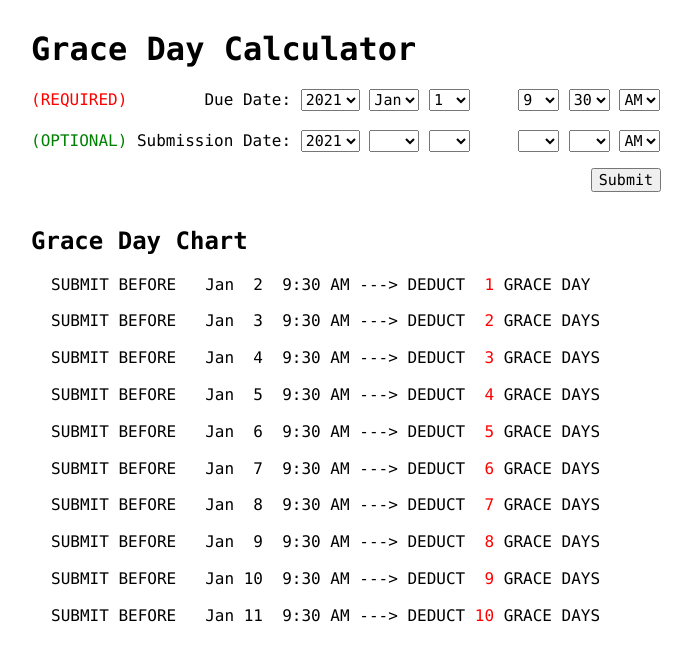
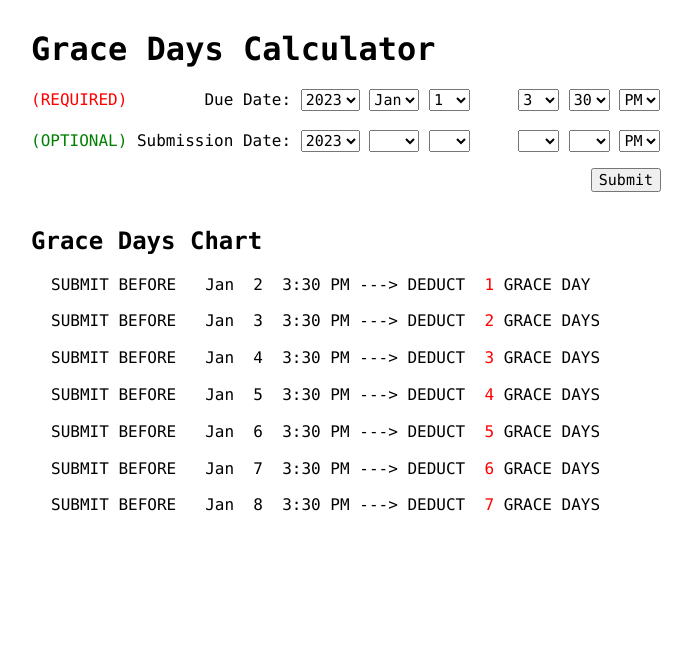
Before and after one commit to khyeborg/graceDaysCalculator, a plain HTML site: page index.html in a window 1280 px wide. Both pictures are taken after a click on the button "Submit". Shown: the whole page, without its empty margins (19-711 px from the left). Drawn offline with Linux system fonts and the light colour scheme.

Commit message:
first commit

```diff
--- a/index.html
+++ b/index.html
@@ -4,15 +4,15 @@
         <link rel="stylesheet" href="style.css">
         <script src="main.js" defer></script>
         <meta charset="UTF-8">
-        <title>Grace Day Calculator</title>
+        <title>Grace Days Calculator</title>
     </head>
     <body>
-    	<h1>Grace Day Calculator</h1>
+    	<h1>Grace Days Calculator</h1>
 
     	<form>
 	        <span class="red">(REQUIRED)</span> &nbsp;&nbsp;&nbsp;&nbsp;&nbsp;&nbsp;&nbsp;Due Date:
 	        <select class="user_input" id="year">
-			  <option value="2021">2021</option>
+			  <option value="2023">2023</option>
 			</select>
 
 	        <select class="user_input" id="month">
@@ -69,13 +69,13 @@
 			<select class="user_input" id="hour">
 			  <option value="1">1</option>
 			  <option value="2">2</option>
-			  <option value="3">3</option>
+			  <option value="3" selected>3</option>
 			  <option value="4">4</option>
 			  <option value="5">5</option>
 			  <option value="6">6</option>
 			  <option value="7">7</option>
 			  <option value="8">8</option>
-			  <option value="9" selected>9</option>
+			  <option value="9">9</option>
 			  <option value="10">10</option>
 			  <option value="11">11</option>
 			  <option value="12">12</option>
@@ -98,14 +98,14 @@
 
 			<select class="user_input" id="am_pm">
 			  <option value="AM">AM</option>
-			  <option value="PM">PM</option>
+			  <option value="PM" selected>PM</option>
 			</select>
 
 			<br><br>
 
 			<span class="green">(OPTIONAL)</span> Submission Date:
 	        <select class="optional_user_input" id="optional_year">
-			  <option value="2021">2021</option>
+			  <option value="2023">2023</option>
 			</select>
 
 	        <select class="optional_user_input" id="optional_month">
@@ -243,7 +243,7 @@
 
 			<select class="optional_user_input" id="optional_am_pm">
 			  <option value="AM">AM</option>
-			  <option value="PM">PM</option>
+			  <option value="PM" selected>PM</option>
 			</select>
 
 			<p id="special_p"><p>
--- a/main.js
+++ b/main.js
@@ -10,7 +10,7 @@ let dueArray = [];
 let submissionArray = [];
 let dueDate;
 let submissionDate;
-let numberOfGraceDays = 10;
+let numberOfGraceDays = 7;
 let numberOfSecondsPerDay = 86400;
 let tenDaysAfterDueArray = [];
 let officialTenDaysAfterDueArray = [];
@@ -79,7 +79,16 @@ submitButton.onclick = function(event) {
 			tempArray.push(String(tenDaysAfterDueArray[i].getFullYear()));
 			tempArray.push(String(tenDaysAfterDueArray[i].getMonth()));
 			tempArray.push(String(tenDaysAfterDueArray[i].getDate()));
-			tempArray.push(String(tenDaysAfterDueArray[i].getHours()));
+
+			// 12-hour format
+			if (tenDaysAfterDueArray[i].getHours() > 12) {
+				tempArray.push(String(tenDaysAfterDueArray[i].getHours() - 12));
+			}
+
+			else {
+				tempArray.push(String(tenDaysAfterDueArray[i].getHours()));
+			}
+
 			tempArray.push(String(tenDaysAfterDueArray[i].getMinutes()));
 			tempArray.push(String(0));
 			tempArray.push(String(0));
@@ -89,7 +98,7 @@ submitButton.onclick = function(event) {
 
 		// output
 		let temph2 = document.createElement("h2");
-		temph2.innerHTML = "Grace Day Chart";
+		temph2.innerHTML = "Grace Days Chart";
 		requiredOutputDiv.appendChild(temph2);
 
 		for (let i = 0; i < officialTenDaysAfterDueArray.length; i++) {
@@ -187,18 +196,18 @@ submitButton.onclick = function(event) {
 					tempOutput2.innerHTML += "<span class='red'>" + numberOfDaysLate + "</span> " + "DAY LATE ---> DEDUCT <span class='red'>" + numberOfDaysLate + "</span> GRACE DAY";
 				}
 
-				else if (numberOfDaysLate <= 10) {
+				else if (numberOfDaysLate <= 7) {
 					tempOutput2.innerHTML += "<span class='red'>" + numberOfDaysLate + "</span> " + "DAYS LATE ---> DEDUCT <span class='red'>" + numberOfDaysLate + "</span> GRACE DAYS";
 				}
 
 				else {
-					tempOutput2.innerHTML += "<span class='red'>" + numberOfDaysLate + "</span> " + "DAYS LATE (MORE THAN 10 DAYS LATE) ---> <span class='red'>SUBMISSION NOT ACCEPTED</span>";
+					tempOutput2.innerHTML += "<span class='red'>" + numberOfDaysLate + "</span> " + "DAYS LATE (MORE THAN 7 DAYS LATE) ---> <span class='red'>SUBMISSION NOT ACCEPTED</span>";
 				}
 
 				optionalOutputDiv.appendChild(tempOutput2);
 
 				// copy to clipboard stuff
-				if (numberOfDaysLate <= 10) {
+				if (numberOfDaysLate <= 7) {
 					optionalOutputDiv.children[0].onclick = function() {
 						copyTextbox.style.display = "inline";
 						let copyText2 = copyTextbox;
```
